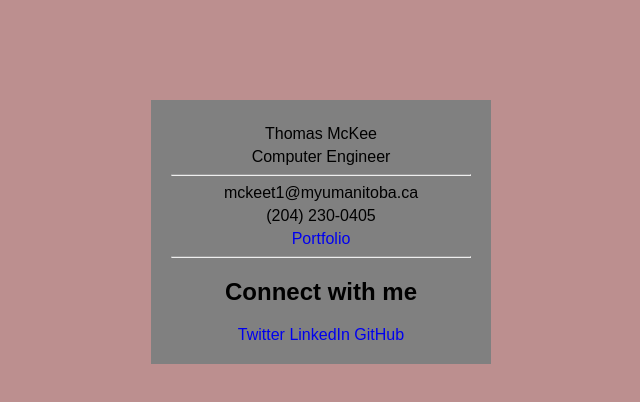
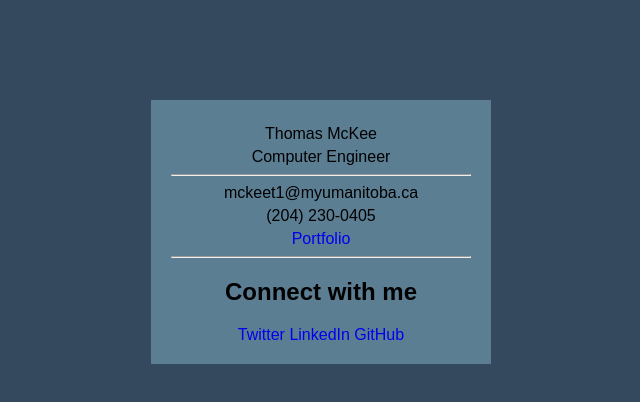
Before and after one commit to thomas-mckee/thomasmckee.space, a plain HTML site: page index.html in a window 1280 px wide. Shown: the whole page, without its empty margins (319-959 px from the left). Drawn offline with Linux system fonts and the light colour scheme.

Commit message:
update colours

```diff
--- a/styles.css
+++ b/styles.css
@@ -1,5 +1,5 @@
 body {
-    background-color: rosybrown;
+    background-color: #34495e;
     font-family: Arial, sans-serif;
   }
 
@@ -10,7 +10,7 @@ body {
 
   .business-card {
     width: 300px;
-    background-color: grey;
+    background-color: rgb(92, 126, 147);
     padding: 20px;
     margin-top: 100px;
     margin-right: auto;
```
